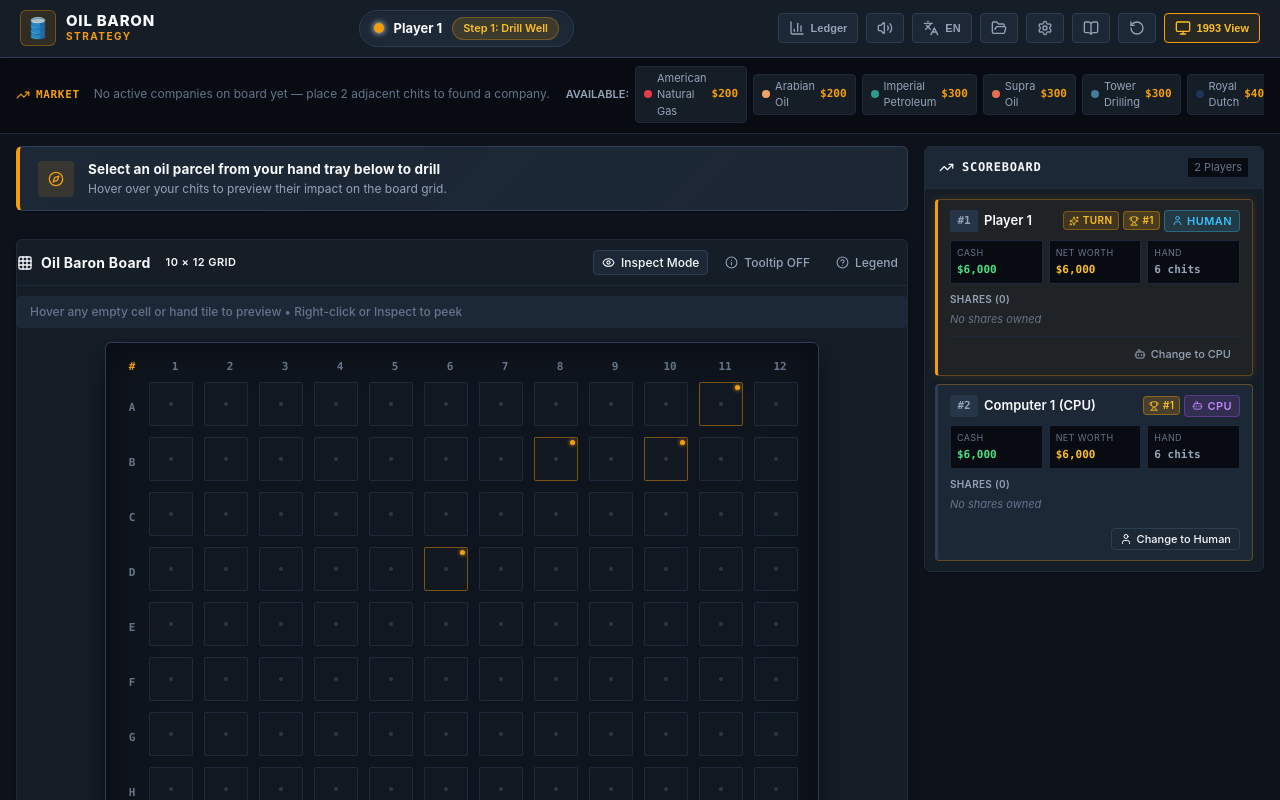
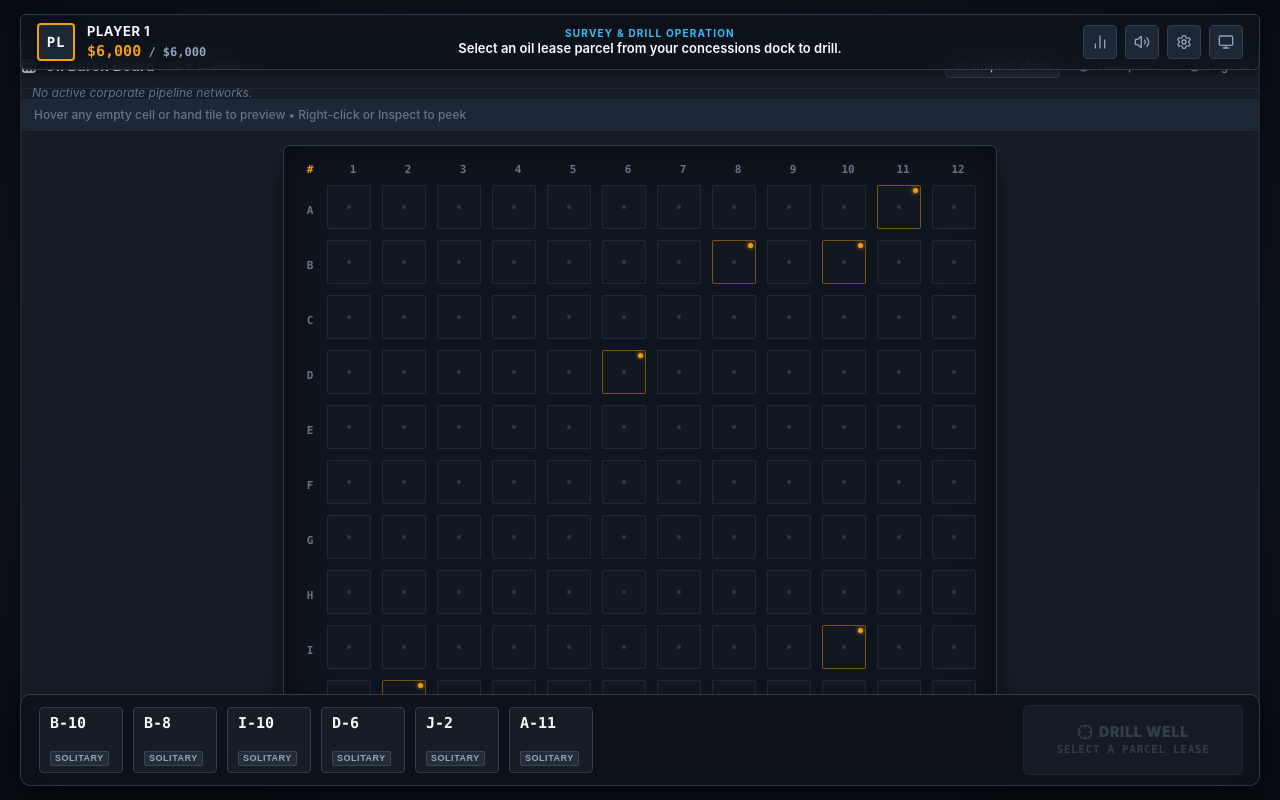
Before and after one commit to annnoo/oilbaron, a React (Vite) app in the folder webgame/: page / in a window 1280 px wide. Built offline with nearby package versions, Linux system fonts and the light colour scheme.

Commit message:
feat(ui): integrate tactical simulation full-screen layout into App orchestrator

```diff
--- a/webgame/src/App.tsx
+++ b/webgame/src/App.tsx
@@ -18,9 +18,10 @@ import type {
   ShareSale,
   TileCoord,
 } from './engine/types';
-import { formatCoord } from './engine/board';
+import { formatCoord, classifyMove } from './engine/board';
 import { gameReducer } from './engine/reducer';
 import { simulateAiTurn, getBestMergerDisposition } from './engine/ai';
+import { calculateNetWorth } from './engine/market';
 import { useTranslation } from './i18n';
 
 // Core UI Components
@@ -33,6 +34,8 @@ import { CompanyTicker } from './components/CompanyTicker';
 import { GameBoard } from './components/GameBoard';
 import { PlayerScoreboard } from './components/PlayerScoreboard';
 import { ClassicGameView } from './components/classic/ClassicGameView';
+import { TacticalOpsBar } from './components/TacticalOpsBar';
+import { ConcessionsDock } from './components/ConcessionsDock';
 
 // Modal Dialogs
 import { NewGameModal, type PlayerConfig } from './components/modals/NewGameModal';
@@ -136,7 +139,9 @@ export function handleAppKeyDown(
       return true;
     } else if (key === 'e') {
       e.preventDefault?.();
-      if (options.phase === 'buy_shares') {
+      if (options.phase === 'place_tile' && options.selectedHandCoord && options.onPlaceTile) {
+        options.onPlaceTile(options.selectedHandCoord);
+      } else if (options.phase === 'buy_shares') {
         options.dispatch({ type: 'END_TURN' });
         options.playClick?.();
         options.setLastAction?.('Ended turn and passed share purchases');
@@ -157,6 +162,15 @@ export function handleAppKeyDown(
     } else if (key === 'w') {
       e.preventDefault?.();
       options.setWarRoomModalOpen(true);
+      return true;
+    }
+  }
+
+  // Space shortcut to drill well when a parcel is armed
+  if (e.key === ' ' || e.key === 'Spacebar') {
+    if (options.phase === 'place_tile' && options.selectedHandCoord && options.onPlaceTile) {
+      e.preventDefault?.();
+      options.onPlaceTile(options.selectedHandCoord);
       return true;
     }
   }
@@ -627,6 +641,114 @@ export const App: React.FC<AppProps> = ({ initialViewMode }) => {
       )
     : [];
 
+  // Active player financial calculation for tactical HUD
+  const activePlayerNetWorth = activePlayer
+    ? calculateNetWorth(activePlayer, gameState.companies, gameState.config.companies)
+    : 0;
+
+  // Compute live tactical directive and phase text
+  const getTacticalDirective = (): { directivePhase: string; directiveText: string } => {
+    if (activePlayerIsAi) {
+      return {
+        directivePhase: 'AUTONOMOUS OPERATIONS',
+        directiveText: `${activePlayer?.name ?? 'CPU'} is surveying geological basin...`,
+      };
+    }
+
+    if (gameState.phase === 'choose_founding_company') {
+      return {
+        directivePhase: 'CORPORATE INCORPORATION',
+        directiveText: 'Select an available company to claim your free Founder share.',
+      };
+    }
+
+    if (gameState.phase === 'choose_merger_survivor') {
+      return {
+        directivePhase: 'MERGER TAKEOVER TIEBREAK',
+        directiveText: 'Equal size detected. Select which corporation absorbs the competitor.',
+      };
+    }
+
+    if (gameState.phase === 'dispose_merger_shares') {
+      return {
+        directivePhase: 'PETROLEUM EQUITY DISPOSITION',
+        directiveText: 'Review merger cash payouts and choose share disposition options.',
+      };
+    }
+
+    if (gameState.phase === 'buy_shares') {
+      return {
+        directivePhase: 'PETROLEUM EXCHANGE TRADING',
+        directiveText: 'Acquire up to 3 corporation shares or pass turn.',
+      };
+    }
+
+    if (gameState.phase === 'place_tile') {
+      const activeCoord = hoveredHandCoord || selectedHandCoord;
+      if (!activeCoord) {
+        return {
+          directivePhase: 'SURVEY & DRILL OPERATION',
+          directiveText: 'Select an oil lease parcel from your concessions dock to drill.',
+        };
+      }
+
+      const coordName = formatCoord(activeCoord);
+      const classification = classifyMove(
+        gameState.board,
+        activeCoord,
+        gameState.companies,
+        gameState.config.safeThreshold
+      );
+
+      switch (classification.type as string) {
+        case 'isolated':
+          return {
+            directivePhase: 'WILDCAT EXPLORATION',
+            directiveText: `Target parcel ${coordName} to establish a solitary wildcat claim.`,
+          };
+        case 'expansion':
+        case 'expand': {
+          const compId = 'companyId' in classification ? classification.companyId : undefined;
+          const compDef = compId ? gameState.config.companies.find((d) => d.id === compId) : undefined;
+          const compName = compDef?.name ?? (compId ? compId.toUpperCase() : 'corporation');
+          return {
+            directivePhase: 'FIELD EXPANSION',
+            directiveText: `Target parcel ${coordName} to expand ${compName} pipeline network.`,
+          };
+        }
+        case 'founding':
+        case 'found':
+          return {
+            directivePhase: 'FOUNDING OPPORTUNITY',
+            directiveText: `Target parcel ${coordName} to connect wildcat wells and charter a new corporation!`,
+          };
+        case 'merger':
+          return {
+            directivePhase: 'CORPORATE TAKEOVER',
+            directiveText: `Target parcel ${coordName} to trigger an oil merger between adjacent fields!`,
+          };
+        case 'illegal_safe_merger':
+        case 'illegal_dead':
+          return {
+            directivePhase: 'DEAD CONCESSION PARCEL',
+            directiveText: `Parcel ${coordName} connects safe refineries. Click Discard to cycle lease.`,
+          };
+        default:
+          return {
+            directivePhase: 'SURVEY & DRILL OPERATION',
+            directiveText: `Parcel ${coordName} armed. Deploy rig to strike oil!`,
+          };
+      }
+    }
+
+    return {
+      directivePhase: 'FIELD OPERATIONS',
+      directiveText: 'Awaiting simulation directive...',
+    };
+  };
+
+  const { directivePhase, directiveText } = getTacticalDirective();
+
   return (
     <div className={`app-container ${viewMode === 'classic' ? 'classic-mode' : ''}`}>
       {viewMode === 'classic' ? (
@@ -653,56 +775,29 @@ export const App: React.FC<AppProps> = ({ initialViewMode }) => {
           }}
         />
       ) : (
-        <>
-          {/* Modern Strategy Game Header */}
-          <GameHeader
+        <div className="simulation-screen">
+          {/* Top: Tactical Operations Bar & Corporate Pipeline Ticker */}
+          <TacticalOpsBar
             activePlayerName={activePlayer?.name ?? 'Player 1'}
+            activePlayerCash={activePlayer?.cash ?? 0}
+            activePlayerNetWorth={activePlayerNetWorth}
             activePlayerColor={activePlayer?.color}
             isAi={activePlayerIsAi}
             turnPhase={gameState.phase}
+            directiveText={directiveText}
+            directivePhase={directivePhase}
+            companies={gameState.companies}
+            definitions={gameState.config.companies}
             soundMuted={muted}
             language={language as 'en' | 'de'}
             onToggleSound={handleToggleMute}
-            onToggleLanguage={() => setLanguage(language === 'en' ? 'de' : 'en')}
             onToggleLedger={() => setLedgerDrawerOpen((prev) => !prev)}
-            onOpenRules={() => setHelpModalOpen(true)}
-            onOpenNewGame={() => setNewGameModalOpen(true)}
             onOpenOptions={() => setOptionsModalOpen(true)}
-            onOpenSaveLoad={() => setSaveLoadModalOpen(true)}
             onSwitchClassic={() => setViewMode('classic')}
           />
 
-          {/* Live Company Stock Ticker */}
-          <CompanyTicker
-            companies={gameState.companies}
-            definitions={gameState.config.companies}
-            safeThreshold={gameState.config.safeThreshold}
-            totalShares={gameState.config.totalSharesPerCompany}
-            onSelectCompany={() => {
-              if (gameState.phase === 'buy_shares') {
-                setStockMarketModalOpen(true);
-              } else {
-                setCompanyStatsModalOpen(true);
-              }
-            }}
-          />
-
-          {/* Main Workspace Layout */}
-          <main className="game-main">
-            <div className="game-workspace-layout">
-              <div className="game-main-content">
-                <TurnAdvisor
-                  phase={gameState.phase}
-                  isAi={activePlayerIsAi}
-                  activePlayerName={activePlayer?.name ?? 'Player 1'}
-                  selectedCoord={selectedHandCoord}
-                  hoveredCoord={hoveredHandCoord}
-                  board={gameState.board}
-                  companies={gameState.companies}
-                  definitions={gameState.config.companies}
-                  safeThreshold={gameState.config.safeThreshold}
-                />
-
+          {/* Center: Geological Survey Map Container */}
+          <div className="survey-map-container">
             <GameBoard
               board={gameState.board}
               companies={gameState.companies}
@@ -713,8 +808,10 @@ export const App: React.FC<AppProps> = ({ initialViewMode }) => {
               playerHand={gameState.players[gameState.activePlayerIndex]?.hand}
               onPlaceTile={handlePlaceTile}
             />
+          </div>
 
-                <ActionDock
+          {/* Bottom: Tactical Concessions Dock & Drill Actuator Console */}
+          <ConcessionsDock
             phase={gameState.phase}
             isCurrentTurn={!activePlayerIsAi}
             hand={gameState.players[gameState.activePlayerIndex]?.hand ?? []}
@@ -726,13 +823,10 @@ export const App: React.FC<AppProps> = ({ initialViewMode }) => {
             companies={gameState.companies}
             definitions={gameState.config.companies}
             safeThreshold={gameState.config.safeThreshold}
-                  hideChits={hideChits}
             onSelectTile={setSelectedHandCoord}
             onHoverTile={setHoveredHandCoord}
             onPlaceTile={handlePlaceTile}
             onDiscardDeadTile={handleDiscardDeadTile}
-                  onPlayBlankTile={handleOpenBlankModal}
-                  onToggleHideChits={setHideChits}
             onConfirmPurchases={handleConfirmPurchases}
             onPassTurn={() => {
               if (gameState.phase === 'buy_shares') {
@@ -742,26 +836,14 @@ export const App: React.FC<AppProps> = ({ initialViewMode }) => {
               }
             }}
           />
-              </div>
 
-              <aside className="game-sidebar-content">
-                <PlayerScoreboard
-                  players={gameState.players}
-                  activePlayerIndex={gameState.activePlayerIndex}
-                  companies={gameState.companies}
-                  definitions={gameState.config.companies}
-                  onTogglePlayerAi={handleTogglePlayerAi}
-                />
-              </aside>
-            </div>
-          </main>
-
+          {/* Strategic Slide-Up Ledger Drawer */}
           <LedgerDrawer
             isOpen={ledgerDrawerOpen}
             onClose={() => setLedgerDrawerOpen(false)}
             gameState={gameState}
           />
-        </>
+        </div>
       )}
 
       {/* =========================================================================
```
Also changed, not shown: 1 other file (tests, documents, lock files or other folders). Lines whose indentation alone changed are shown as unchanged.
